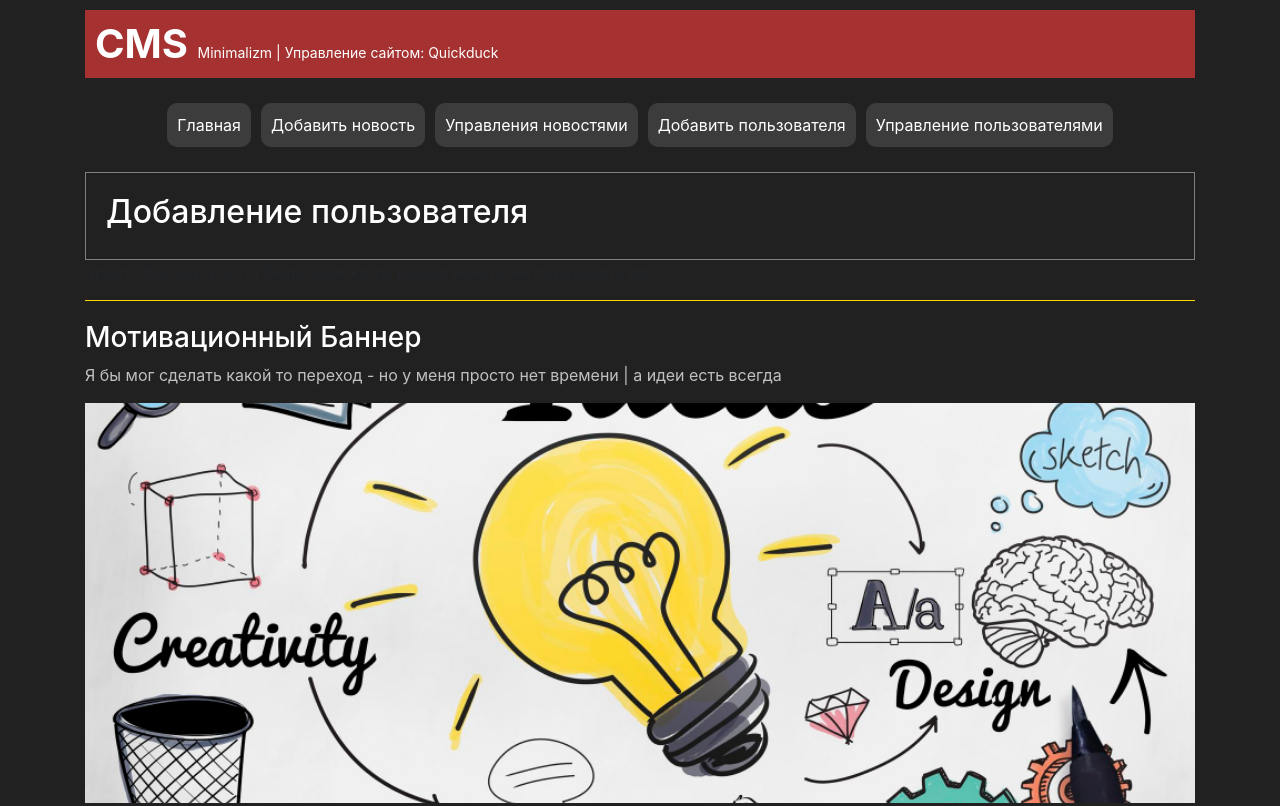
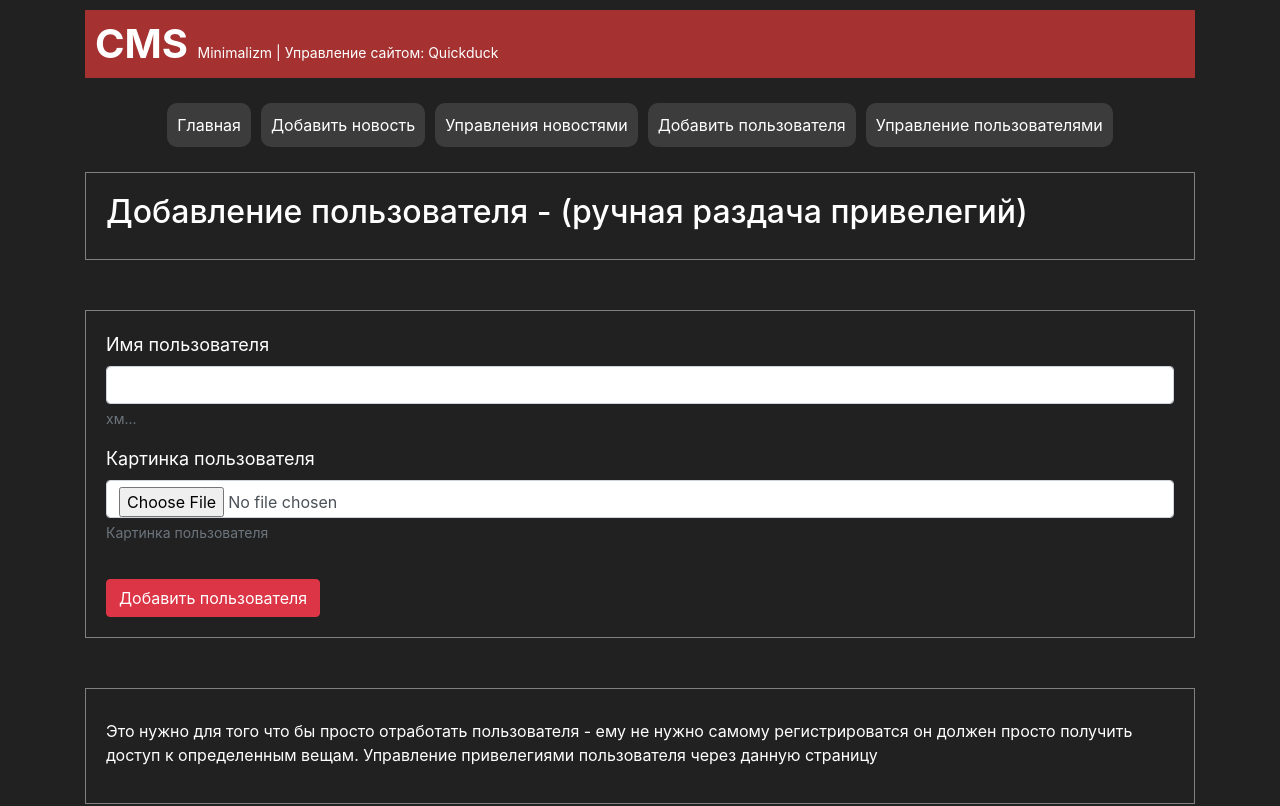
Before and after one commit to Viacheslav1998/cms-quickduck, a Vue app: page /add-person in a window 1280 px wide. Shown: the top 806 px of the page. Built offline with nearby package versions, Linux system fonts and the light colour scheme; no server answers; what vue-sweetalert2 would draw is missing.

Commit message:
feat: formPerson

```diff
--- a/src/pages/addPerson.vue
+++ b/src/pages/addPerson.vue
@@ -1,24 +1,55 @@
 <script>
-import { defineComponent, ref } from 'vue';
+import { defineComponent } from 'vue';
 
 export default defineComponent({
   name: 'addPerson',
+});
 
-});
 </script>
 
 <template>
   <div class="container">
     <div class="name-page">
-      <h2>Добавление пользователя</h2>
+      <h2>Добавление пользователя - (ручная раздача привелегий)</h2>
     </div>
 
-    <p>просто потому что тут была ошибка ты решил ничего не показывать да ?</p>
+    <div class="custom-space">
+      <form @submit.prevent = "submitPerson">
+
+        <div class="form-group">
+          <label for="name">Имя пользователя</label>
+          <input v-model="name" type="name" class="form-control" id="name" aria-describedby="name" required>
+          <small id="name" class="form-text text-muted">хм...</small>
+        </div>
+
+        <div class="form-group">
+          <label for="path_to_image">Картинка пользователя</label>
+          <input type="file" name="path_to_image" class="form-control" id="path_to_image" aria-describedby="path_to_image" @change="onFileChange">
+          <small id="path_to_image" class="form-text text-muted">Картинка пользователя</small>
+        </div>
+
+        <div class="space"></div>
+        <button type="submit" class="btn btn-danger">Добавить пользователя</button>
+      </form>
+    </div>
+
+    <div class="custom-space">
+      <p style="color: white; margin-top: 10px;">Это нужно для того что бы просто отработать пользователя - ему не нужно самому регистрироватся он должен просто получить доступ к определенным вещам. Управление привелегиями пользователя через данную страницу</p>
+    </div>
 
   </div>
 </template>
 
 <style scoped>
+.custom-space {
+  margin: 50px auto;
+  padding: 20px;
+  border: 1px solid grey;
+}
+.space {
+  width: 100%;
+  height: 20px;
+}
 .name-page {
   margin-top: 20px;
   padding: 20px;
```
